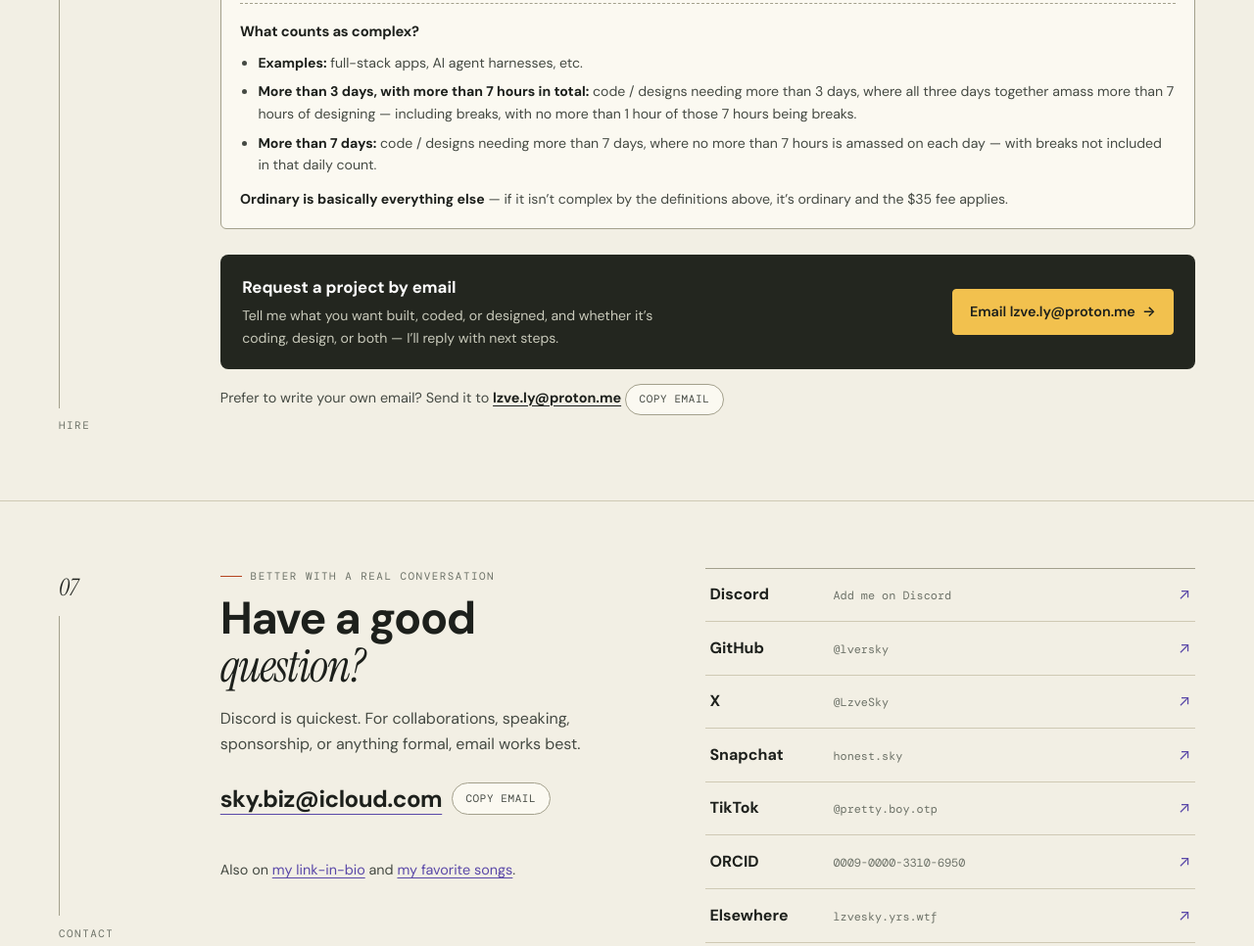
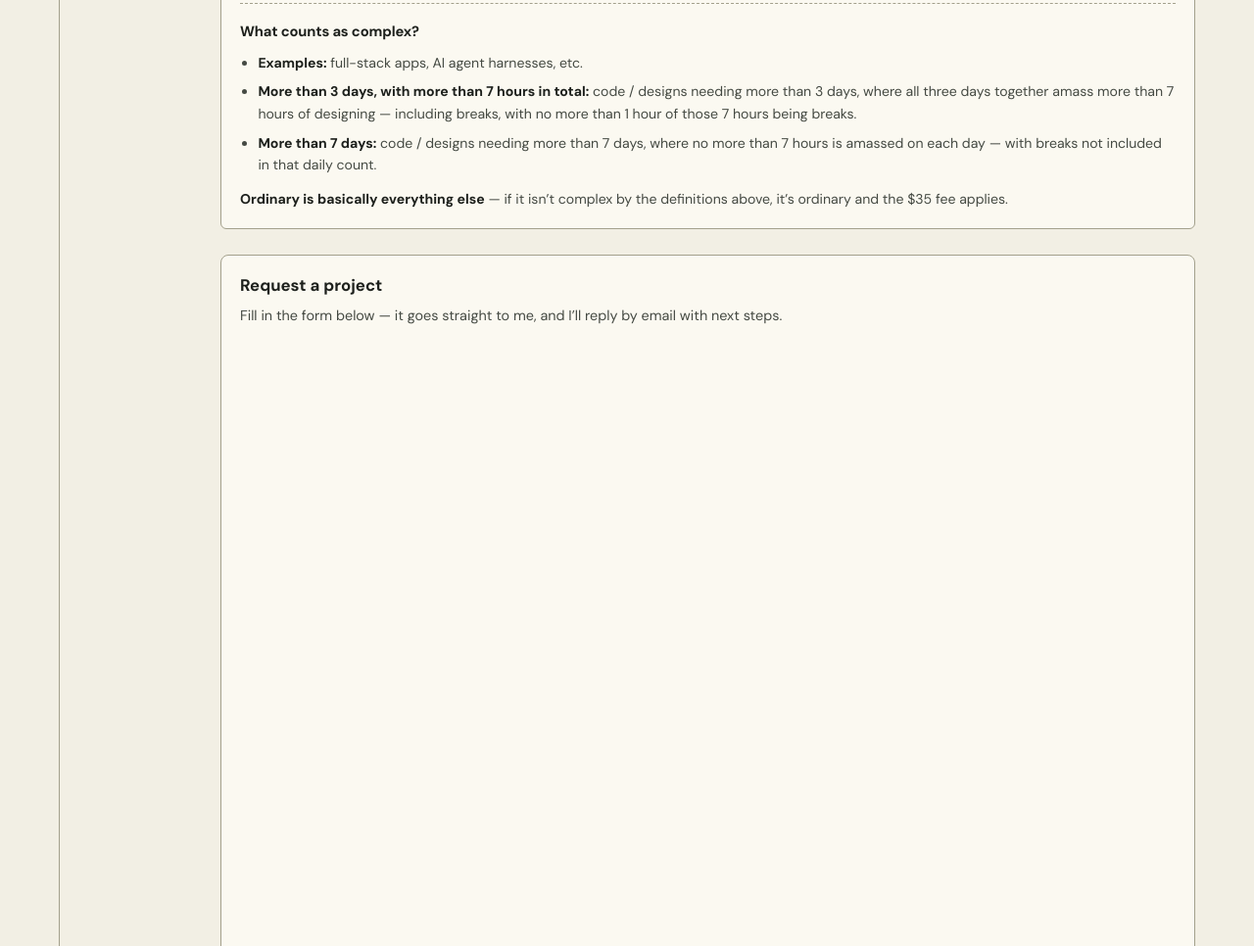
Before and after one commit to lversky/lversky.github.io, a plain HTML site: page index.html in a window 1280 px wide. Shown: the part 4909-5875 px from the top of the page at 98% size. Drawn offline with nearby package versions, Linux system fonts and the light colour scheme; no server answers; a script that the page names is missing.

Commit message:
Embed Tally commissions form inline in Commissions section

```diff
--- a/index.html
+++ b/index.html
@@ -301,6 +301,10 @@ button{font:inherit;color:inherit}
 .rate-caps p{flex-basis:100%;font-size:.88rem;color:var(--ink-soft)}
 .hire-email-line{margin-top:.9rem;font-size:.9rem;color:var(--ink-soft)}
 .hire-email-line a{font-weight:700;color:var(--ink)}
+.tally-embed{background:var(--card);border:1px solid var(--rule-strong);border-radius:8px;padding:1.1rem 1.2rem;margin-bottom:1.6rem}
+.tally-embed h3{font-size:1.05rem;margin-bottom:.3rem}
+.tally-embed>p{font-size:.9rem;color:var(--ink-soft);margin-bottom:.9rem}
+.tally-embed iframe{display:block;width:100%;min-height:800px;border:0;background:transparent}
 
 /* contact */
 .contact-grid{display:grid;grid-template-columns:minmax(0,1fr) minmax(0,1.1fr);gap:2.5rem;align-items:start}
@@ -652,8 +656,15 @@ button{font:inherit;color:inherit}
           </div>
         </div>
 
+        <div class="tally-embed">
+          <h3>Request a project</h3>
+          <p>Fill in the form below — it goes straight to me, and I’ll reply by email with next steps.</p>
+          <iframe data-tally-src="https://tally.so/embed/2jAXAM?alignLeft=1&amp;hideTitle=1&amp;transparentBackground=1&amp;dynamicHeight=1" loading="lazy" width="100%" height="800" frameborder="0" marginheight="0" marginwidth="0" title="LZVE Commissions — Project Request"></iframe>
+          <script src="https://tally.so/widgets/embed.js"></script>
+        </div>
+
         <div class="hire-cta">
-          <div><strong>Request a project by email</strong><p>Tell me what you want built, coded, or designed, and whether it’s coding, design, or both — I’ll reply with next steps.</p></div>
+          <div><strong>Prefer email instead?</strong><p>Tell me what you want built, coded, or designed, and whether it’s coding, design, or both — I’ll reply with next steps.</p></div>
           <a class="btn" href="mailto:lzve.ly@proton.me?subject=Project%20request%20%E2%80%94%20build%20%2F%20code%20%2F%20design&amp;body=Hi%2C%0A%0AI%27d%20like%20to%20request%3A%0A%0AWhat%20I%20want%20built%2Fcoded%2Fdesigned%3A%0A%0AType%20(coding%20%2F%20designing%20%2F%20both)%3A%0A%0AProject%20size%20(ordinary%20%2F%20complex%2C%20if%20you%20know)%3A%0A%0ADetails%3A%0A">Email lzve.ly@proton.me <span aria-hidden="true">→</span></a>
         </div>
         <p class="hire-email-line">Prefer to write your own email? Send it to <a href="mailto:lzve.ly@proton.me">lzve.ly@proton.me</a> <button class="copy-btn" id="copy-proton" type="button">Copy email</button></p>
```
